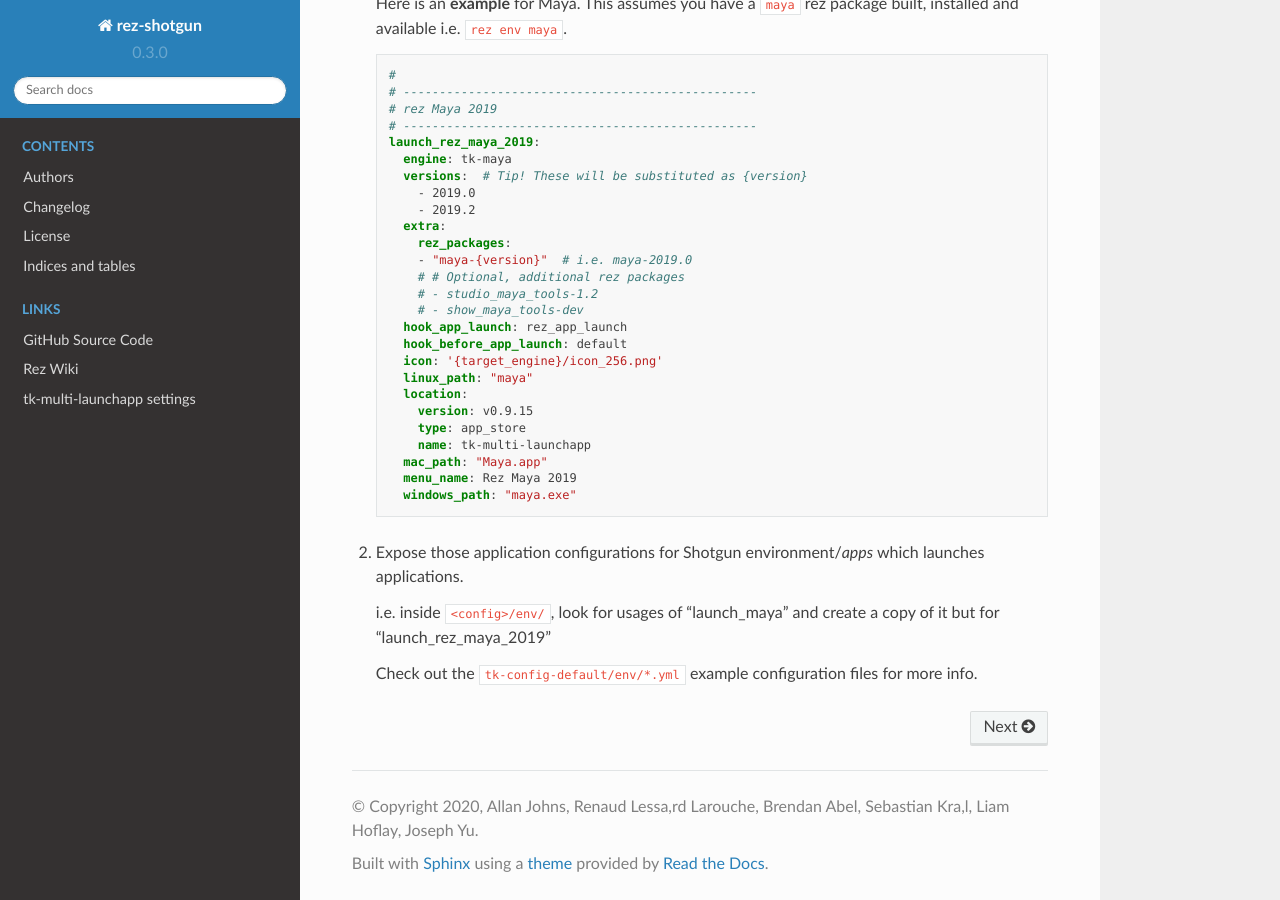
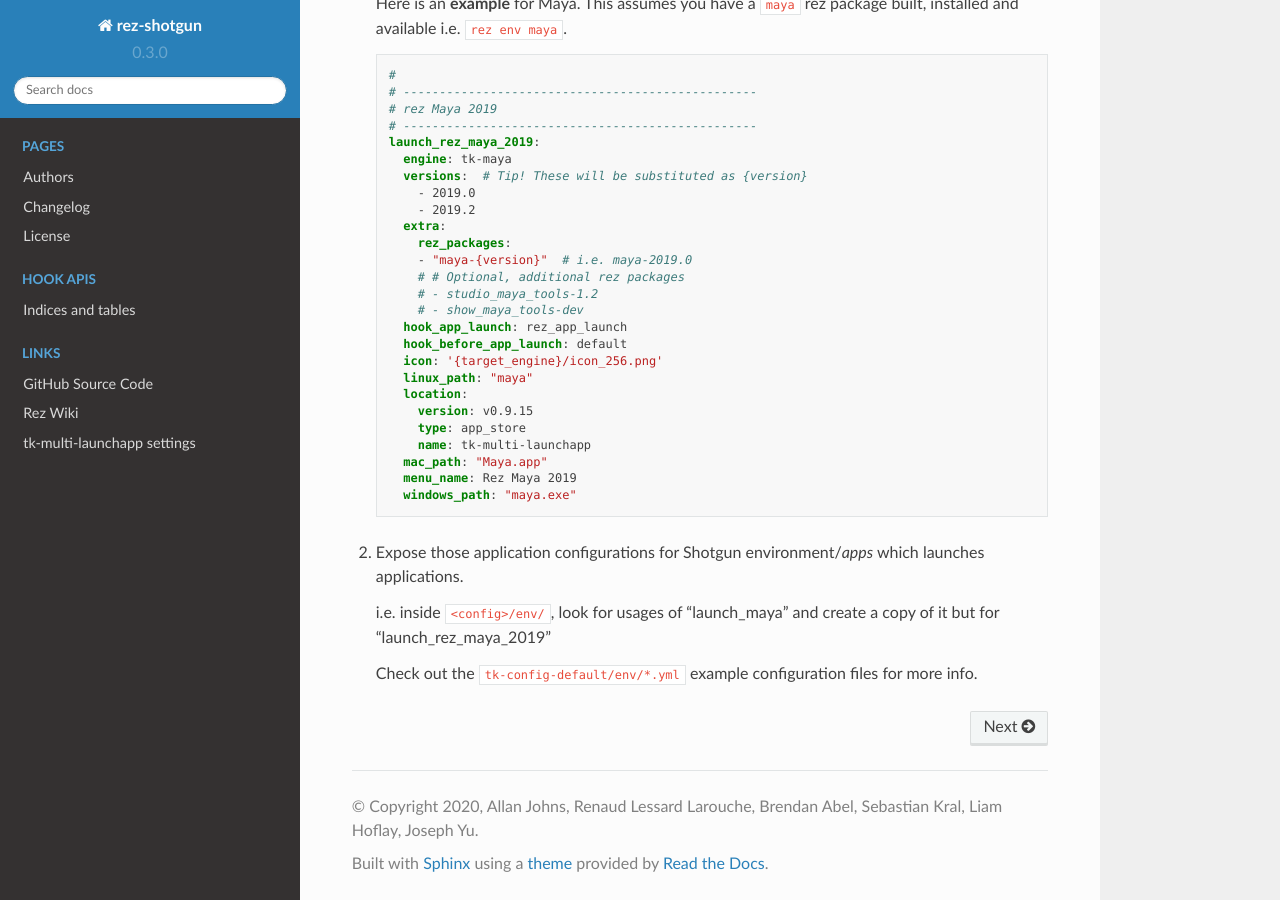
Before and after one commit to nerdvegas/rez-shotgun, a Sphinx documentation site: the page built from docs/index.rst, in a window 1280 px wide and 900 px high, scrolled down 3203 px. Built offline with Sphinx 7.4.7 and the Read the Docs theme 2.0.0, drawn with Linux system fonts in a browser that asks for light colours.

```diff
--- a/docs/conf.py
+++ b/docs/conf.py
@@ -26,9 +26,9 @@ __source_dirs__ = [
 
 __authors__ = (
     "Allan Johns",
-    "Renaud Lessa,rd Larouche",
+    "Renaud Lessard Larouche",
     "Brendan Abel",
-    "Sebastian Kra,l",
+    "Sebastian Kral",
     "Liam Hoflay",
     "Joseph Yu",
 )
--- a/docs/index.rst
+++ b/docs/index.rst
@@ -2,12 +2,14 @@
 
 .. toctree::
    :maxdepth: 2
-   :caption: Contents
-   :name: contents
+   :caption: Pages
+   :name: pages
    :glob:
    :hidden:
 
-   *
+   Authors
+   Changelog
+   License
 
 .. toctree::
    :maxdepth: 2
```
Also changed, not shown: other parts of docs/index.rst (+1 -0 lines), docs/Authors.rst (renamed from docs/AUTHORS.rst), docs/Changelog.rst (renamed from docs/CHANGELOG.rst), docs/License.rst (renamed from docs/LICENSE.rst).
